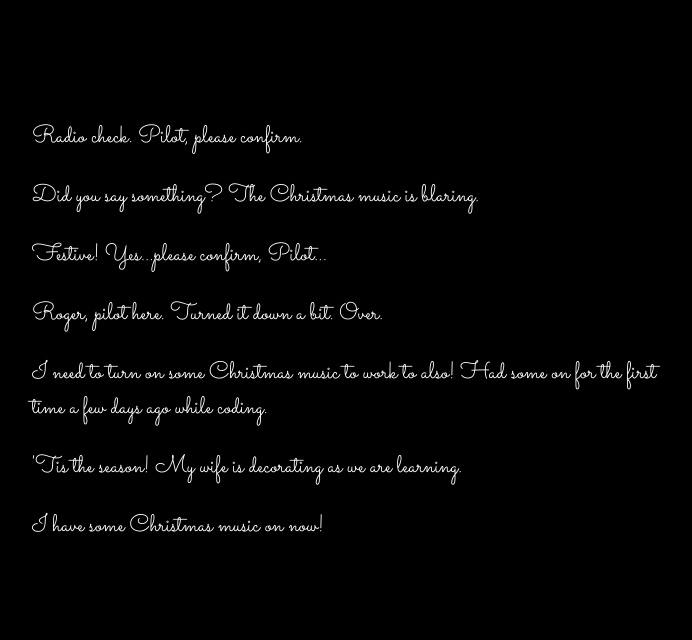
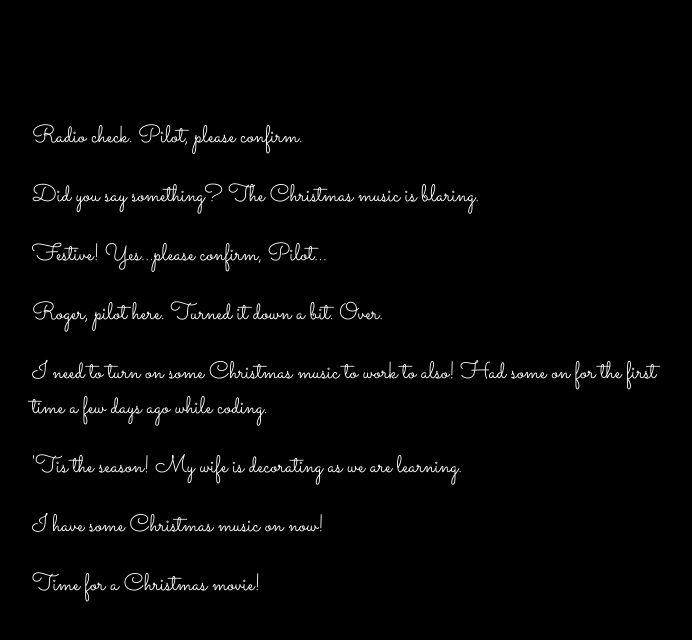
Before and after one commit to pj64118/communication-log, a plain HTML site: page index.html in a window 1280 px wide. Shown: the whole page, without its empty margins (288-980 px from the left). Drawn offline with Linux system fonts and the light colour scheme.

Commit message:
added response to watch a christmas movie

```diff
--- a/index.html
+++ b/index.html
@@ -11,5 +11,6 @@
    <P>I need to turn on some Christmas music to work to also!  Had some on for the first time a few days ago while coding.</P>
    <p>'Tis the season! My wife is decorating as we are learning.</p>
    <P>I have some Christmas music on now! </P>
+   <p>Time for a Christmas movie!</p>
 </body>
 </html>
```
